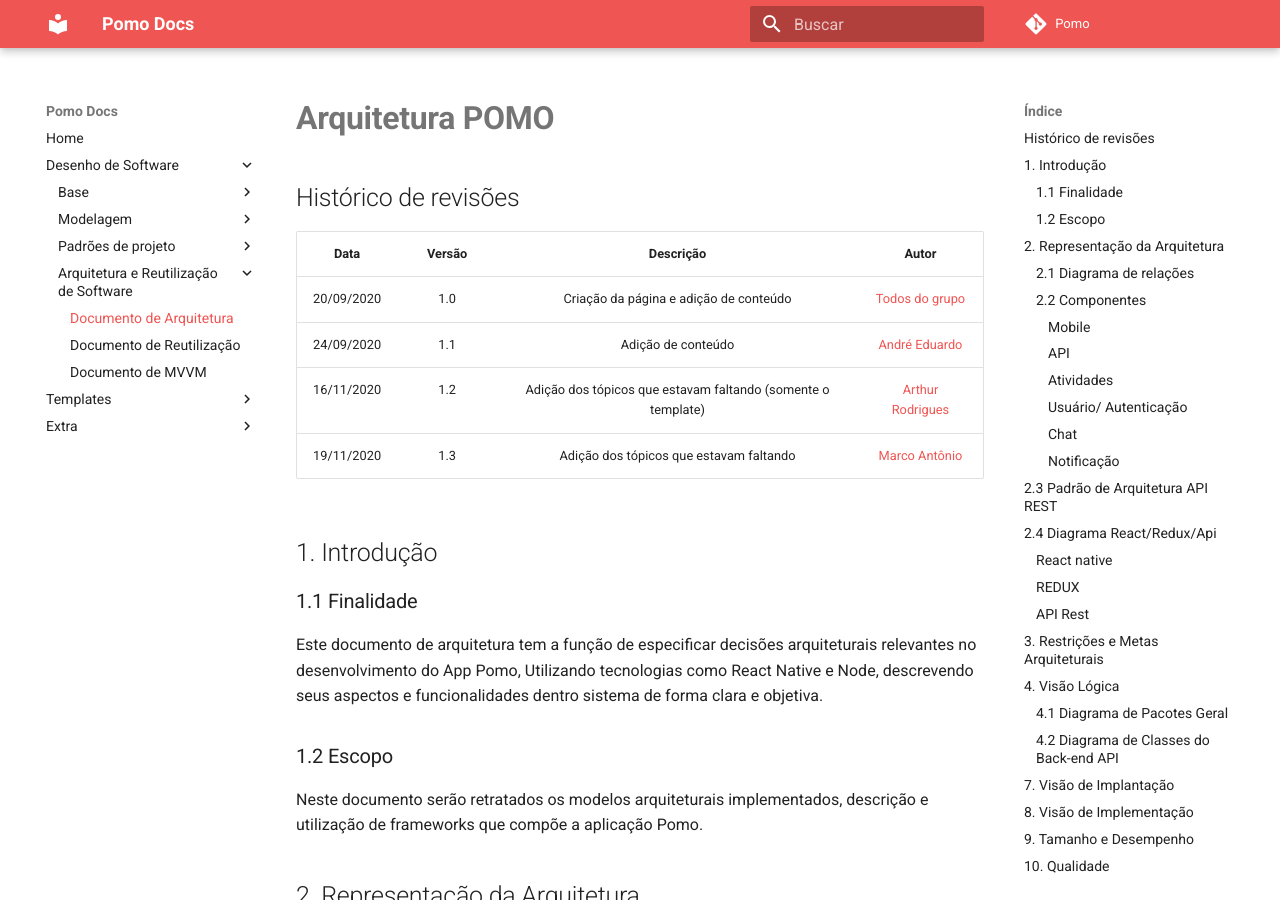
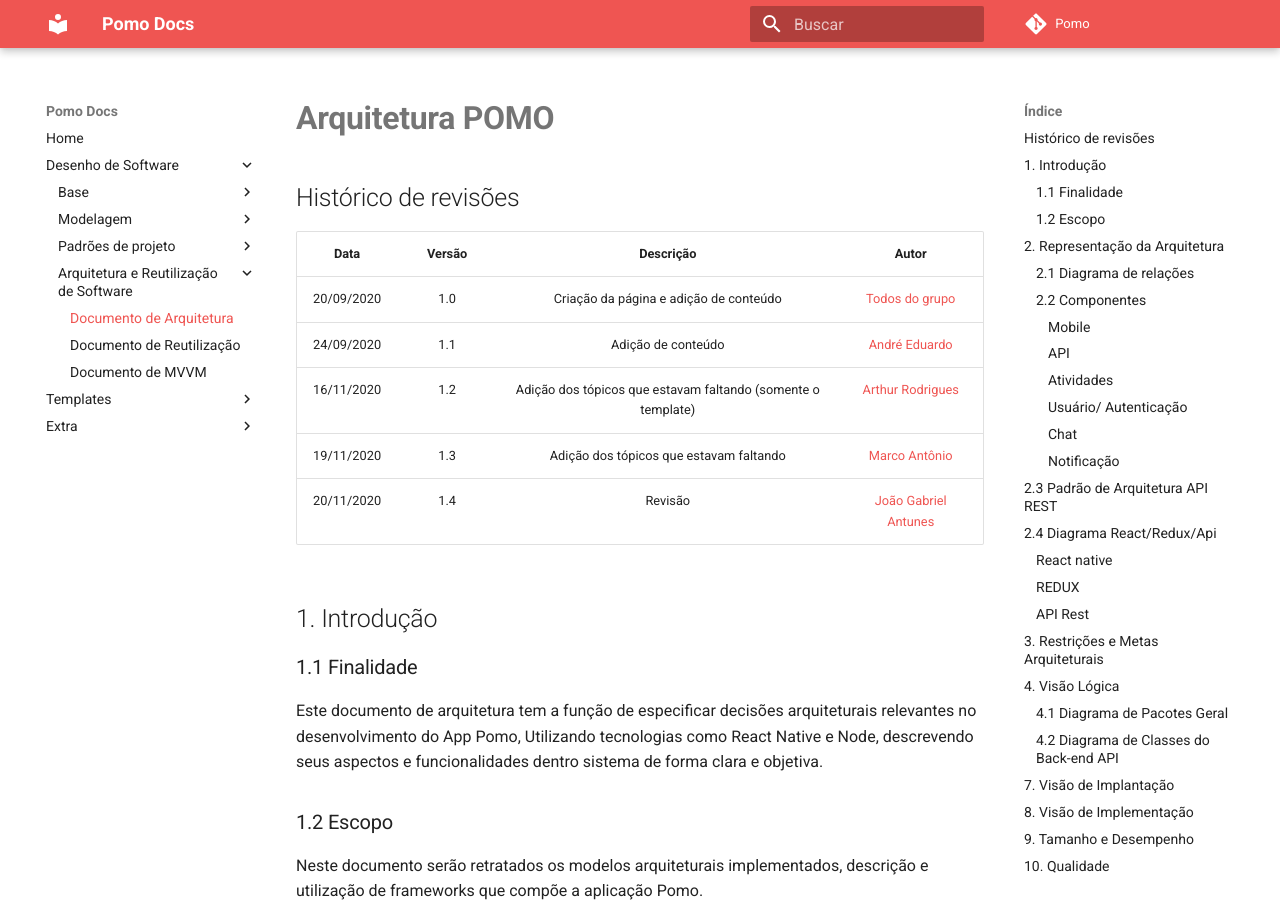
Before and after one commit to UnBArqDsw/2020.1_G6_Pomo, an MkDocs documentation site: the page built from docs/arquitetura-e-reutilizacao/arquitetura.md, in a window 1280 px wide and 900 px high. Built offline with MkDocs 1.6.1 and Material for MkDocs 9.7.7, drawn with Linux system fonts in a browser that asks for light colours; comment, search, counter and statistics services are not loaded.

Commit message:
Adicionando uma referencia e fazendo a revisão do doc.

```diff
--- a/docs/arquitetura-e-reutilizacao/arquitetura.md
+++ b/docs/arquitetura-e-reutilizacao/arquitetura.md
@@ -8,6 +8,7 @@
 | 24/09/2020 |  1.1   |                      Adição de conteúdo                      |       [André Eduardo](https://github.com/Andre-Eduardo)       |
 | 16/11/2020 |  1.2   | Adição dos tópicos que estavam faltando (somente o template) |       [Arthur Rodrigues](https://github.com/arthurarp)        |
 | 19/11/2020 |  1.3   | Adição dos tópicos que estavam faltando |       [Marco Antônio](https://github.com/markinlimac)        |
+| 20/11/2020 |  1.4   | Revisão |       [João Gabriel Antunes](https://github.com/flyerjohn)        |
 
 ## 1. Introdução
 
@@ -145,14 +146,14 @@ Os seguintes itens conferem ao sistema aspectos de qualidade, bem como a descri
 
 ## 11. Referências
 
-Alifyz, Pires. Consumindo API REST. medium, 2018. Disponível em: <https://medium.com/@alifyzfpires/consumindo-api-rest-com-retrofit-kotlin-no-android-abba52820cc>. Acesso em: 24, setembro de 2021.
+>Alifyz, Pires. Consumindo API REST. medium, 2018. Disponível em: <https://medium.com/@alifyzfpires/consumindo-api-rest-com-retrofit-kotlin-no-android-abba52820cc>. Acesso em: 24, setembro de 2021.
 
-Souza, Ivan. Entenda o que é Rest API . Stage, 2020. Disponível em: <https://rockcontent.com/br/blog/rest-api/>. Acesso em: 24, setembro de 2021.
+>Souza, Ivan. Entenda o que é Rest API . Stage, 2020. Disponível em: <https://rockcontent.com/br/blog/rest-api/>. Acesso em: 24, setembro de 2021.
 
-Flux:Entendendo a arquitetura com React, GeekHunter, 2019. Disponível em: <https://blog.geekhunter.com.br/flux/>. Acesso em: 24, setembro de 2021.
+>Flux:Entendendo a arquitetura com React, GeekHunter, 2019. Disponível em: <https://blog.geekhunter.com.br/flux/>. Acesso em: 24, setembro de 2021.
 
-Kröger, Helio. Entendendo React e Redux. medium, 2017. Disponível em: <https://medium.com/@hliojnior_34681/entenda-react-e-redux-de-uma-vez-por-todas-c761bc3194ca>. Acesso em: 24, setembro de 2021.
+>Kröger, Helio. Entendendo React e Redux. medium, 2017. Disponível em: <https://medium.com/@hliojnior_34681/entenda-react-e-redux-de-uma-vez-por-todas-c761bc3194ca>. Acesso em: 24, setembro de 2021.
 
-Tudo sobre diagramas de pacotes UML, lucidchart, 2020. Disponível em: <https://www.lucidchart.com/pages/pt/diagrama-de-pacotes-uml>. Acesso em: 17, novembro de 2021
+>Tudo sobre diagramas de pacotes UML, lucidchart, 2020. Disponível em: <https://www.lucidchart.com/pages/pt/diagrama-de-pacotes-uml>. Acesso em: 17, novembro de 2021
 
-Orientações básicas na elaboração de um diagrama de classes, devmedia, 2020 . Disponível em: <https://www.devmedia.com.br/orientacoes-basicas-na-elaboracao-de-um-diagrama-de-classes/37224>. Acesso em: 17, novembro de 2021
+>Orientações básicas na elaboração de um diagrama de classes, devmedia, 2020 . Disponível em: <https://www.devmedia.com.br/orientacoes-basicas-na-elaboracao-de-um-diagrama-de-classes/37224>. Acesso em: 17, novembro de 2021
```
